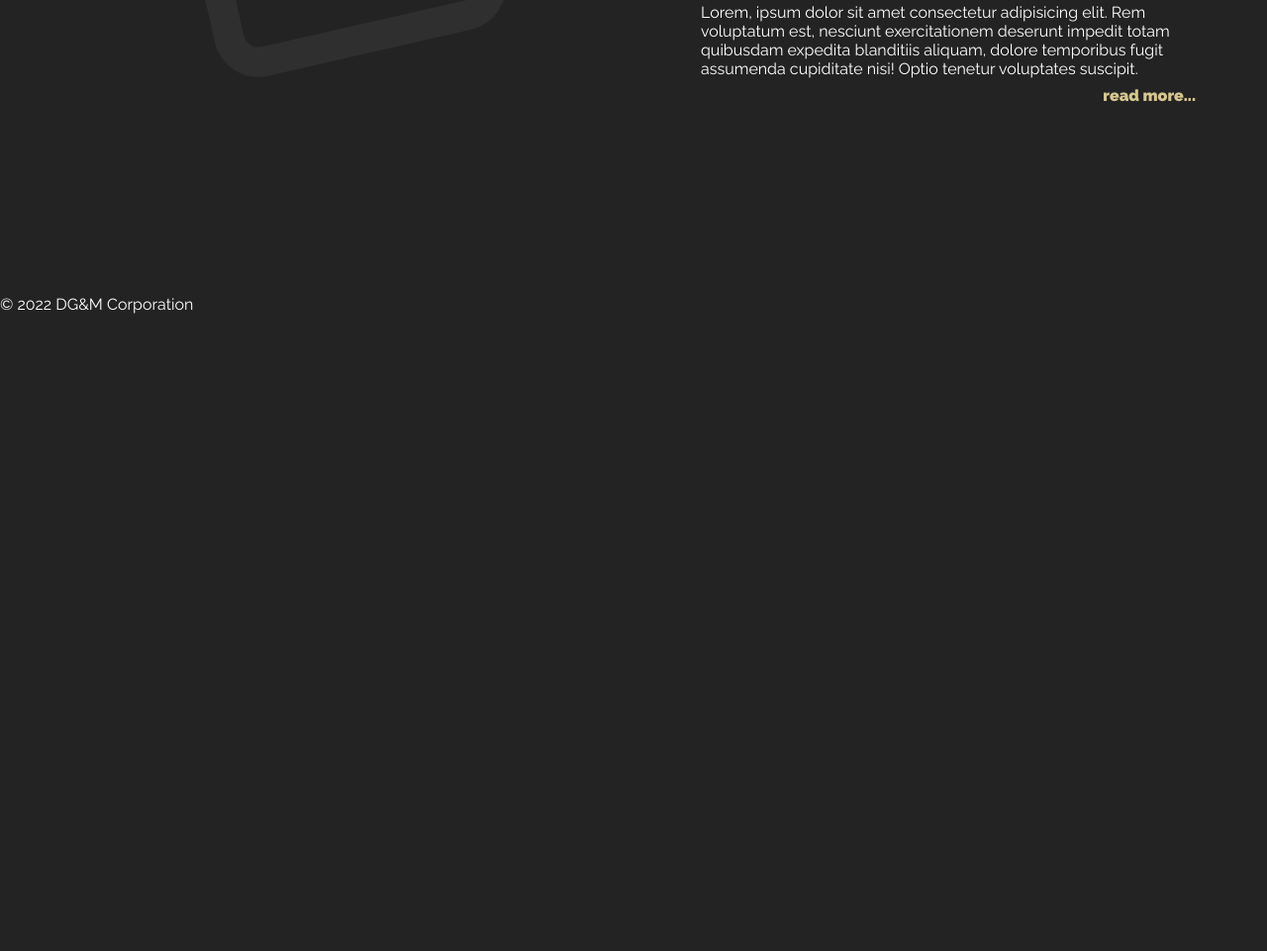
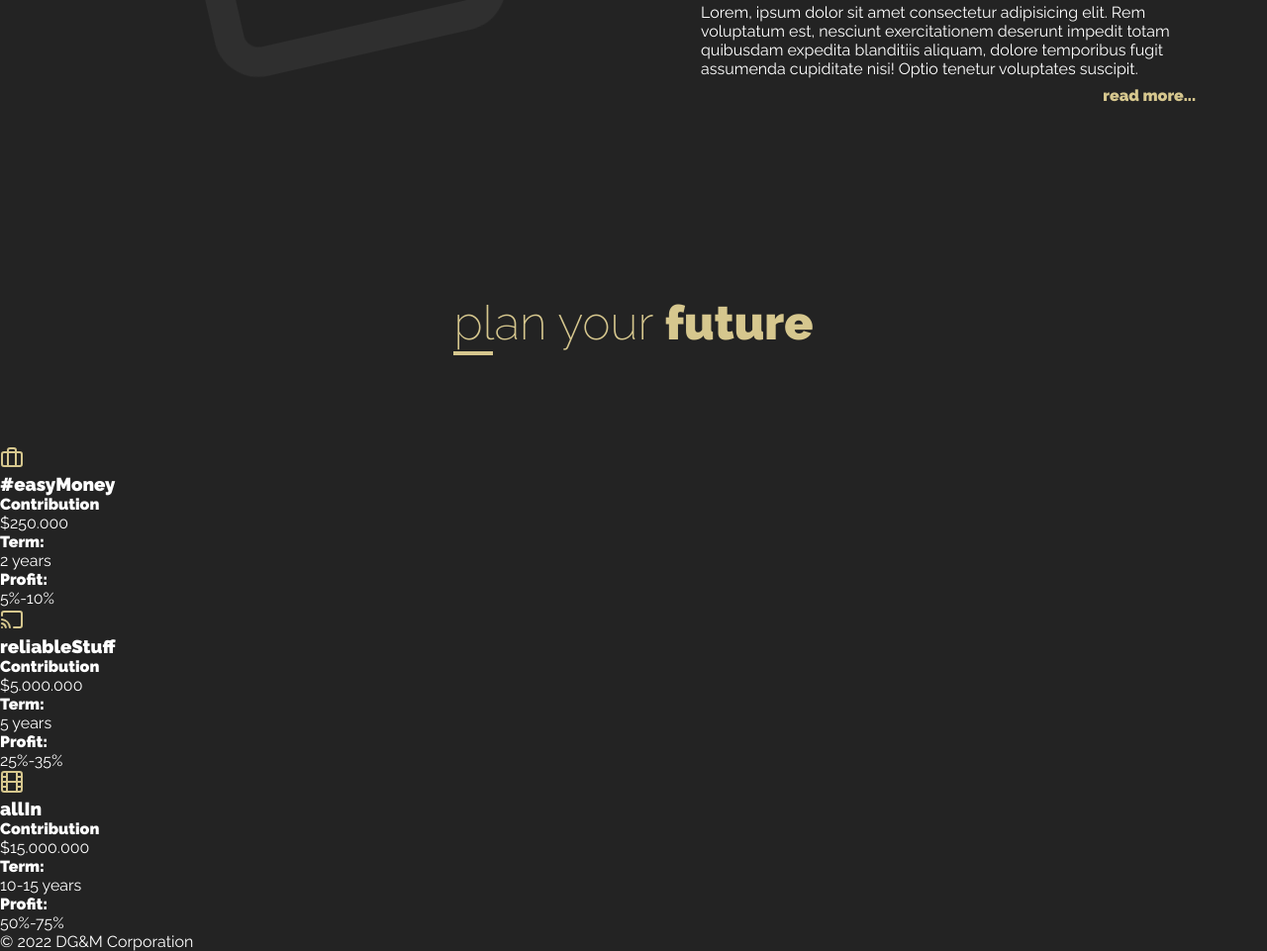
Before and after one commit to antkiewiczb/WebPageBassedOnGrid, a plain HTML site: page index.html in a window 1280 px wide. Shown: the part 3160-4121 px from the top of the page at 99% size. Before the commit the page ends 3477 px from the top, so only its background shows below. Drawn offline with Linux system fonts and the light colour scheme.

Commit message:
Getting started work section plans

```diff
--- a/index.html
+++ b/index.html
@@ -54,7 +54,7 @@
         <img class="header__bg-icon-two" src="img/icons/square.svg" alt="">
     </header>
     <main class="main">
-        <section class="cards" id="#cards">
+        <section class="cards" id="cards">
             <div class="wrapper">
                 <div class="cards__box">
                     <div class="cards__card cards__card--one">
@@ -78,7 +78,7 @@
         </section>
 
         <div class="wrapper">
-            <section class="info" id="#invest">
+            <section class="info" id="invest">
 
                 <div class="info__title">
                     <h2 class="section-title">
@@ -135,6 +135,72 @@
                 <img src="img/icons/x.svg" alt="" class="info__bg-icon info__bg-icon--four">
             </section>
         </div>
+
+        <section class="plans" id="plan">
+            <h2 class="section-title">
+                plan your <span>future</span>
+            </h2>
+
+            <div class="plans__box">
+                <img src="img/icons/briefcase.svg" alt="" class="plans__item plans__item-icon">
+
+                <div class="plans__item plans__item-name">
+                    <h3>#easyMoney</h3>
+                </div>
+                <div class="plans__item plans__item-money">
+                    <p><b>Contribution</b></p>
+                    <p>$250.000</p>
+                </div>
+                <div class="plans__item plans__item-term">
+                    <p><b>Term:</b></p>
+                    <p>2 years</p>
+                </div>
+                <div class="plans__item plans__item-profit">
+                    <p><b>Profit:</b></p>
+                    <p>5%-10%</p>
+                </div>
+            </div>
+
+            <div class="plans__box">
+                <img src="img/icons/cast.svg" alt="" class="plans__item plans__item-icon">
+
+                <div class="plans__item plans__item-name">
+                    <h3>reliableStuff</h3>
+                </div>
+                <div class="plans__item plans__item-money">
+                    <p><b>Contribution</b></p>
+                    <p>$5.000.000</p>
+                </div>
+                <div class="plans__item plans__item-term">
+                    <p><b>Term:</b></p>
+                    <p>5 years</p>
+                </div>
+                <div class="plans__item plans__item-profit">
+                    <p><b>Profit:</b></p>
+                    <p>25%-35%</p>
+                </div>
+            </div>
+
+            <div class="plans__box">
+                <img src="img/icons/film.svg" alt="" class="plans__item plans__item-icon">
+
+                <div class="plans__item plans__item-name">
+                    <h3>allIn</h3>
+                </div>
+                <div class="plans__item plans__item-money">
+                    <p><b>Contribution</b></p>
+                    <p>$15.000.000</p>
+                </div>
+                <div class="plans__item plans__item-term">
+                    <p><b>Term:</b></p>
+                    <p>10-15 years</p>
+                </div>
+                <div class="plans__item plans__item-profit">
+                    <p><b>Profit:</b></p>
+                    <p>50%-75%</p>
+                </div>
+            </div>
+        </section>
     </main>
     <footer class="footer">
         <p class="footer__bottom-text">&copy; <span class="footer__year"></span> DG&M Corporation</p>
```
Also changed, not shown: img/icons/briefcase.svg (added), img/icons/cast.svg (added), img/icons/film.svg (added).
